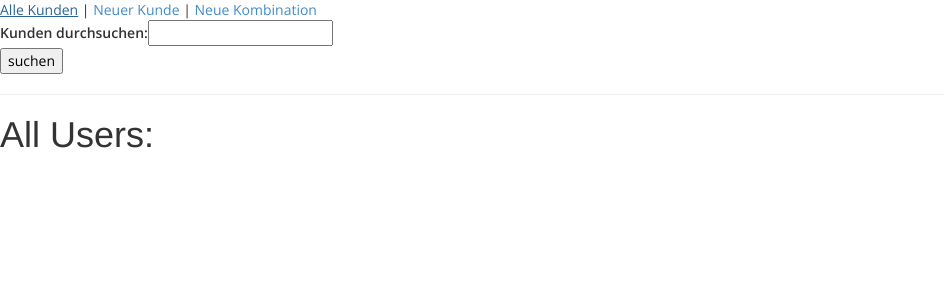
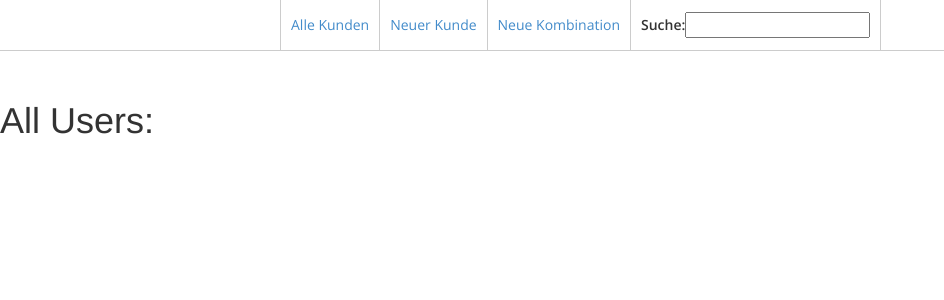
Before and after one commit to 51seven/Customer-Key-Chain, a CakePHP app: the page made by app/View/User/index.ctp in a window 1280 px wide. Shown: the top 300 px of the page, without its empty margins (0-944 px from the left). Run offline with PHP 8.4 and a stand-in for CakePHP, Linux system fonts and the light colour scheme; the template is opened without the code that fills it, so the values that code supplies are empty; form fields are guessed from the names that the template uses; some libraries are stand-ins or nearby versions.

Commit message:
some design shizzles

```diff
--- a/app/View/Elements/navigation.ctp
+++ b/app/View/Elements/navigation.ctp
@@ -1,32 +1,25 @@
 <div class='navigation'>
-<?php
-echo $this->Html->link('Alle Kunden', array(
-  'controller' => 'customer',
-  'action' => 'index'
-));
-echo " | ";
-echo $this->Html->link('Neuer Kunde', array(
-  'controller' => 'customer',
-  'action' => 'create'
-));
-echo " | ";
-echo $this->Html->link('Neue Kombination', array(
-  'controller' => 'combination',
-  'action' => 'create'
-));
-
-// Suchformular
-echo $this->Form->create(null, array(
-    'url' => array(
-      'controller' => 'customer',
-      'action' => 'search'
-    ),
-    'type' => 'get'
-));
-echo $this->Form->input('string', array(
-  'label' => 'Kunden durchsuchen: ',
-));
-echo $this->Form->end('suchen');
-echo "<hr>";
-?>
+<ul>
+  <li>
+    <?php echo $this->Html->link('Alle Kunden', array('controller' => 'customer', 'action' => 'index')); ?>
+  </li>
+  <li>
+    <?php echo $this->Html->link('Neuer Kunde', array('controller' => 'customer', 'action' => 'create')); ?>
+  </li>
+  <li>
+    <?php echo $this->Html->link('Neue Kombination', array('controller' => 'combination', 'action' => 'create')); ?>
+  </li>
+  <li>
+  <span class='search'>
+    <?php echo $this->Form->create(null, array('url' => array('controller' => 'customer', 'action' => 'search'),
+      'type' => 'get',
+      'inputDefaults' => array(
+        'div' => false,
+      )
+    )); ?>
+    <?php echo $this->Form->input('string', array('label' => 'Suche: ')); ?>
+    <?php echo $this->Form->end(array('div'=>false,'text'=>'Search')); ?>
+    </span>
+  </li>
+</ul>
 </div>
--- a/app/View/Layouts/default.ctp
+++ b/app/View/Layouts/default.ctp
@@ -22,7 +22,9 @@
 <body>
   <?php echo $this->element('navigation'); ?>
   <?php echo $this->Session->flash(); ?>
-  <?php echo $this->fetch('content'); ?>
-  <?php echo $this->element('sql_dump'); ?>
+  <div class='content'>
+    <?php echo $this->fetch('content'); ?>
+  </div>
+  <?php //echo $this->element('sql_dump'); ?>
 </body>
 </html>
--- a/app/webroot/css/style.css
+++ b/app/webroot/css/style.css
@@ -1,6 +1,42 @@
 /* line 1, ../scss/style.scss */
 body {
   font-family: 'Open Sans', sans-serif;
-  margin: 0;
-  padding: 0;
+  margin: 0px;
+  padding: 0px;
 }
+
+
+.navigation {
+width: 100%;
+height: 51px;
+margin-bottom: 50px;
+border-bottom: 1px solid #CCC;
+}
+
+.navigation ul{
+margin: 0 auto;
+display: block;
+width: 800px;
+}
+
+.navigation ul li {
+float: left;
+list-style: none;
+}
+
+.navigation ul li a {
+height: 50px;
+line-height: 50px;
+vertical-align: middle;
+display: block;
+padding: 0px 10px 0px 10px;
+border-left: 1px solid #CCC;
+}
+
+.navigation .search {
+height: 50px;
+display: block;
+border-left: 1px solid #CCC;
+border-right: 1px solid #CCC;
+padding: 12px 10px 0px 10px;
+}
```
